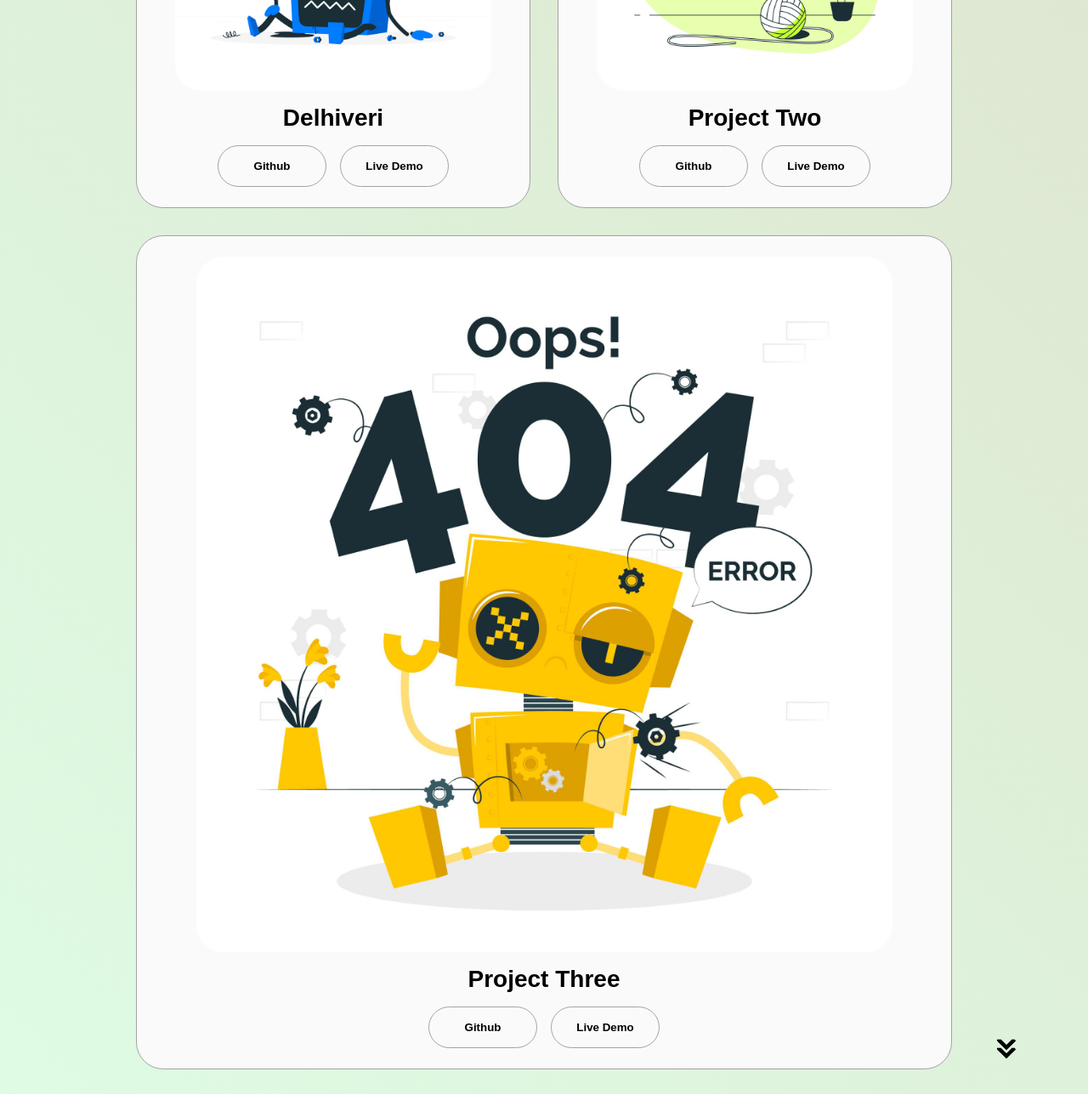
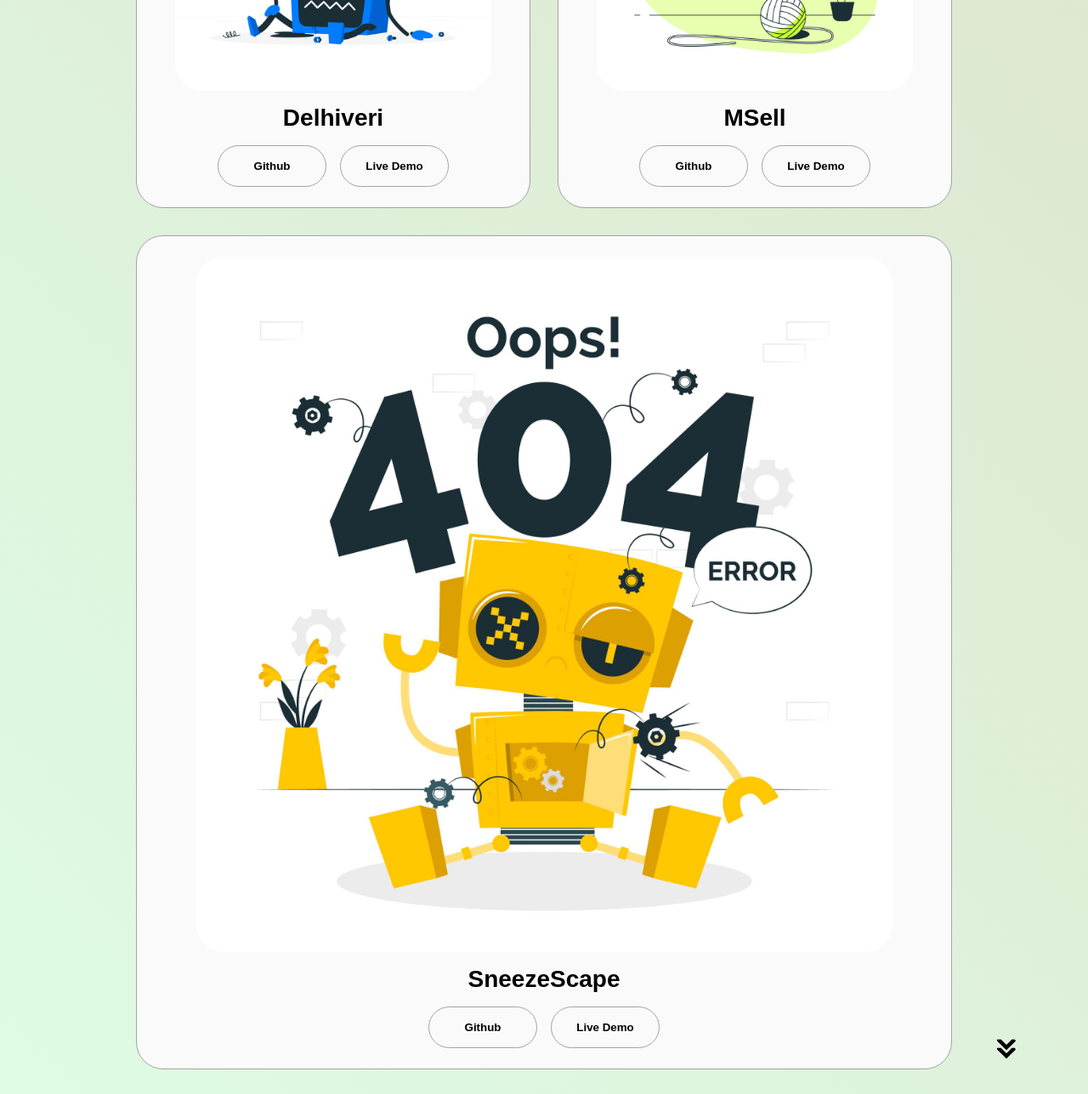
Before and after one commit to Alan-m-varghese/Portfolio, a plain HTML site: page index.html in a window 1280 px wide. Shown: the part 2860-4148 px from the top of the page at 85% size. Drawn offline with Linux system fonts and the light colour scheme.

Commit message:
Update index.html

```diff
--- a/index.html
+++ b/index.html
@@ -231,7 +231,7 @@
                 class="project-img"
               />
             </div>
-            <h2 class="experience-sub-title project-title">Project Two</h2>
+            <h2 class="experience-sub-title project-title">MSell</h2>
             <div class="btn-container">
               <button
                 class="btn btn-color-2 project-btn"
@@ -255,7 +255,7 @@
                 class="project-img"
               />
             </div>
-            <h2 class="experience-sub-title project-title">Project Three</h2>
+            <h2 class="experience-sub-title project-title">SneezeScape</h2>
             <div class="btn-container">
               <button
                 class="btn btn-color-2 project-btn"
```
